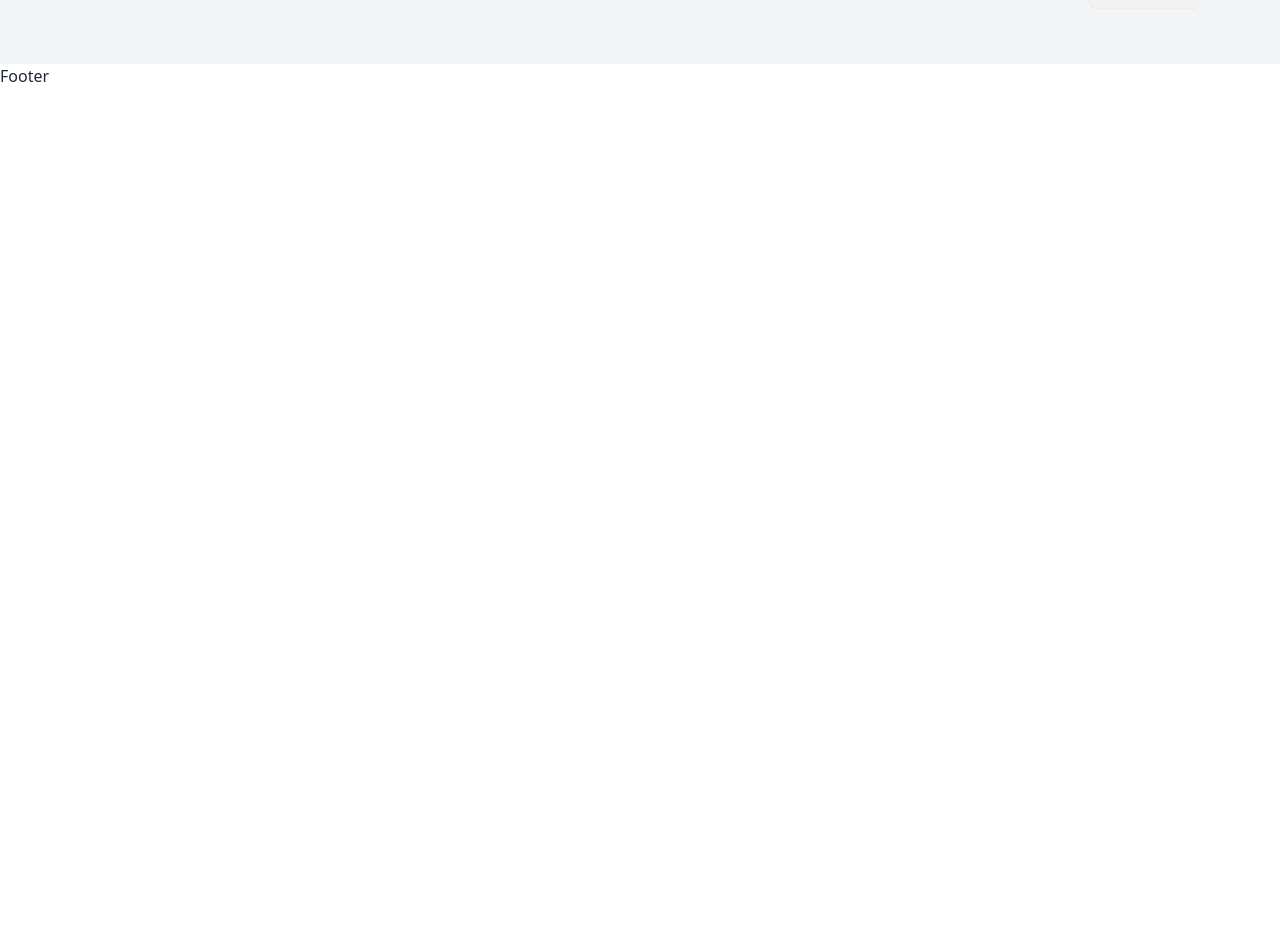
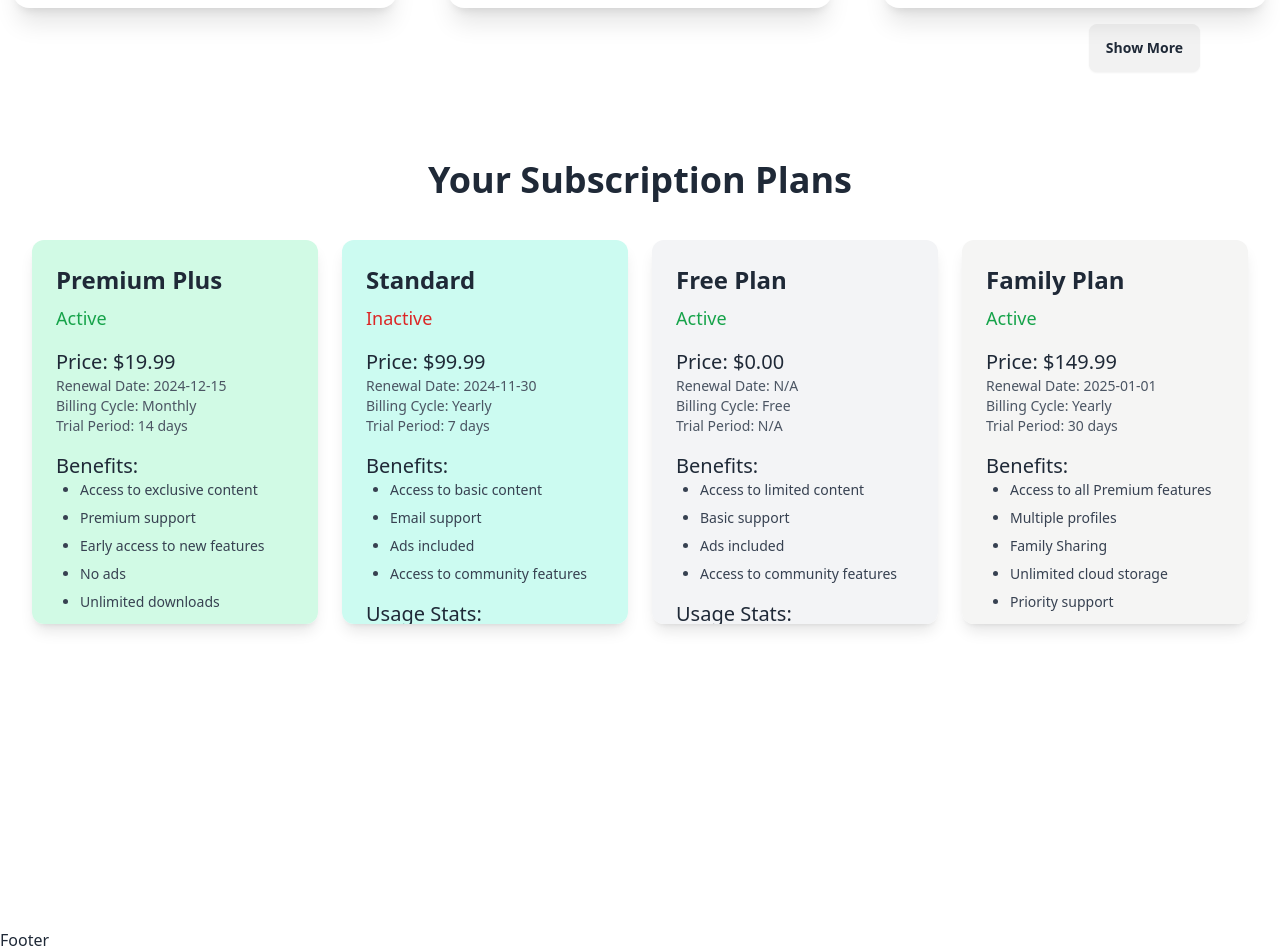
Before and after one commit to farhana988/EcoTrailblazers, a React (Vite) app: page / in a window 1280 px wide. Shown: the part 2158-3110 px from the top of the page. Before the commit the page ends 2246 px from the top, so only its background shows below. Built offline with nearby package versions, Linux system fonts and the light colour scheme.

Commit message:
subscription plan

```diff
--- a/src/components/AllBlogs.jsx
+++ b/src/components/AllBlogs.jsx
@@ -5,7 +5,7 @@ import Blog from "./Blog";
 
 const AllBlogs = () => {
     const data =useLoaderData()
-    console.log(data)
+
     return (
         <div className="min-h-screen bg-gray-100 py-10">
         <div className="container mx-auto">
--- a/src/components/Blog.jsx
+++ b/src/components/Blog.jsx
@@ -4,7 +4,7 @@
 const Blog = ({ blog }) => {
     const {image,title,excerpt}=blog
     return (
-       <div className="flex justify-center">
+       <div className="flex justify-center ">
       <div className="card w-96 bg-base-100 shadow-xl flex flex-col">
         <figure className="flex-shrink-0">
           <img src={image} alt={title} className="h-48 w-full object-cover" />
--- a/src/components/Blogs.jsx
+++ b/src/components/Blogs.jsx
@@ -4,15 +4,15 @@ import { Link, useLoaderData } from "react-router-dom";
 import Blog from "./Blog";
 
 const Blogs = () => {
-  const data = useLoaderData();
-  const blogData = data.blogData;
+  const {blogData} = useLoaderData();
+  // const blogData = data.blogData;
   // console.log(blogData)
 
   return (
-    <div className="min-h-screen bg-gray-100 py-10">
+    <div className="min-h-screen  py-10 ">
       <div className="container mx-auto">
         <h1 className="text-3xl font-bold text-center mb-8">Blog Cards</h1>
-        <div className="flex flex-wrap justify-center gap-6">
+        <div className="grid grid-cols-1 md:grid-cols-2 lg:grid-cols-3 justify-center gap-6">
           {blogData.slice(0,3).map((blog) => (
             <Blog key={blog.id} blog={blog}></Blog>
           ))}
--- a/src/components/Cards.jsx
+++ b/src/components/Cards.jsx
@@ -6,9 +6,7 @@ import { useState } from "react";
 
 
 const Cards = () => {
-    const data = useLoaderData()
-    const cardData = data.cardData
-    // console.log(cardData)
+    const {cardData }= useLoaderData()
 
     const [cardCount,setCardCount]=useState(4)
     const showMore =()=>{
@@ -25,7 +23,7 @@ const Cards = () => {
            </div>
 
           {
-            cardCount < data.length &&
+            cardCount < cardData.length &&
            (<div className="flex justify-end mt-4 mr-5 md:mr-0 lg:mr-20">
              <button
              onClick={showMore}
--- a/src/components/Subscription.jsx
+++ b/src/components/Subscription.jsx
@@ -1,12 +1,147 @@
-// import React from 'react'
-// import PropTypes from 'prop-types'
+/* eslint-disable react/prop-types */
 
-function Subscription() {
+const SubscriptionPlan = ({ subscription }) => {
+  const {
+    planName,
+    status,
+    price,
+    renewalDate,
+    billingCycle,
+    trialPeriod,
+    benefits,
+    usageStats,
+    discounts,
+    referralInfo,
+    customFeatures,
+  } = subscription;
+
+
+  const colorPalette = [
+    "bg-blue-100",
+    "bg-gray-100",
+    "bg-green-100",
+    "bg-yellow-100",
+    "bg-purple-100",
+    "bg-pink-100",
+    "bg-indigo-100",
+    "bg-teal-100",
+    "bg-red-100",
+    "bg-orange-100",
+    "bg-lime-100",
+    "bg-emerald-100",
+    "bg-cyan-100",
+    "bg-fuchsia-100",
+    "bg-rose-100",
+    "bg-amber-100",
+    "bg-sky-100",
+    "bg-violet-100",
+    "bg-zinc-100",
+    "bg-stone-100",
+  ];
+
+
+  const randomColor =
+    colorPalette[Math.floor(Math.random() * colorPalette.length)];
+
   return (
-    <div>Subscription</div>
-  )
-}
+    <div
+      className={`p-6 my-4 rounded-xl shadow-lg flex flex-col h-96 overflow-y-scroll ${randomColor}`}
+    >
+      <h3 className="text-2xl font-semibold">{planName}</h3>
+      <p
+        className={`text-lg font-medium mt-2 ${
+          status === "Active" ? "text-green-600" : "text-red-600"
+        }`}
+      >
+        {status}
+      </p>
 
-Subscription.propTypes = {}
+      <div className="mt-4">
+        <h4 className="font-medium text-xl">Price: {price}</h4>
+        <p className="text-sm text-gray-600">Renewal Date: {renewalDate}</p>
+        <p className="text-sm text-gray-600">Billing Cycle: {billingCycle}</p>
+        {trialPeriod && (
+          <p className="text-sm text-gray-600">Trial Period: {trialPeriod}</p>
+        )}
+      </div>
 
-export default Subscription
+      {/* Benefits */}
+      <div className="mt-4">
+        <h4 className="font-medium text-xl">Benefits:</h4>
+        <ul className="list-disc pl-6 space-y-2">
+          {benefits.map((benefit, index) => (
+            <li key={index} className="text-sm text-gray-700">
+              {benefit}
+            </li>
+          ))}
+        </ul>
+      </div>
+
+      {/* Usage Stats */}
+      <div className="mt-4">
+        <h4 className="font-medium text-xl">Usage Stats:</h4>
+        <ul className="space-y-2 text-sm text-gray-600">
+          <li>Storage Used: {usageStats.storageUsed}</li>
+          <li>Data Limit: {usageStats.dataLimit}</li>
+          <li>Devices Linked: {usageStats.devicesLinked}</li>
+          <li>Video Hours Watched: {usageStats.videoHoursWatched}</li>
+        </ul>
+      </div>
+
+      {/* Discount */}
+      {discounts && discounts.length > 0 && (
+        <div className="mt-4">
+          <h4 className="font-medium text-xl">Discounts:</h4>
+          <ul className="space-y-2 text-sm text-gray-600">
+            {discounts.map((discount, index) => (
+              <li key={index}>
+                <span className="font-semibold">{discount.discountCode}</span>:{" "}
+                {discount.amountOff} off - Valid until {discount.validUntil}
+                <p className="text-xs text-gray-500">{discount.description}</p>
+              </li>
+            ))}
+          </ul>
+        </div>
+      )}
+
+      {/* Referral Info */}
+      {referralInfo && (
+        <div className="mt-4">
+          <h4 className="font-medium text-xl">Referral Info:</h4>
+          <ul className="space-y-2 text-sm text-gray-600">
+            <li>Referral Code: {referralInfo.referralCode}</li>
+            <li>Referred Users: {referralInfo.referredUsers}</li>
+            <li>Bonus Earned: {referralInfo.bonusEarned}</li>
+            <li>
+              Last Referred User: {referralInfo.lastReferredUser || "N/A"}
+            </li>
+          </ul>
+        </div>
+      )}
+
+      {/* Custom Features */}
+      <div className="mt-4 flex-grow">
+        <h4 className="font-medium text-xl">Custom Features:</h4>
+        <ul className="space-y-2 text-sm text-gray-600">
+          <li>Theme: {customFeatures.customTheme}</li>
+          <li>
+            Personalized Recommendations:{" "}
+            {customFeatures.personalizedRecommendations
+              ? "Enabled"
+              : "Disabled"}
+          </li>
+          <li>
+            Priority Support: {customFeatures.prioritySupport ? "Yes" : "No"}
+          </li>
+        </ul>
+      </div>
+      <div className="mt-4">
+        <button className="btn bg-blue-500 text-white px-6 py-2 rounded-lg hover:bg-blue-600 w-full">
+          Buy this plan
+        </button>
+      </div>
+    </div>
+  );
+};
+
+export default SubscriptionPlan;
--- a/src/components/Subscriptions.jsx
+++ b/src/components/Subscriptions.jsx
@@ -1,9 +1,25 @@
+/* eslint-disable react/jsx-key */
 // import React from 'react';
 
+import { useLoaderData } from "react-router-dom";
+import Subscription from "./Subscription";
+
 const Subscriptions = () => {
+  const {subsData}= useLoaderData()
+
   return (
     <div>
+      <div className="min-h-screen  p-8">
+        <h1 className="text-4xl font-bold text-center mb-6">
+          Your Subscription Plans
+        </h1>
+        <div className="grid grid-cols-1 md:grid-cols-2 lg:grid-cols-4 gap-6">
+          {subsData.map(subscription => (
+            <Subscription subscription={subscription}></Subscription>
+          ))}
 
+        </div>
+      </div>
     </div>
   );
 };
--- a/src/pages/Home.jsx
+++ b/src/pages/Home.jsx
@@ -4,6 +4,7 @@ import Banner from "../components/Banner";
 import Blogs from "../components/Blogs";
 
 import Cards from "../components/Cards";
+import Subscriptions from "../components/Subscriptions";
 
 const Home = () => {
     return (
@@ -12,6 +13,7 @@ const Home = () => {
              <Banner></Banner>
              <Cards></Cards>
              <Blogs></Blogs>
+             <Subscriptions></Subscriptions>
 
         </div>
     );
--- a/src/routes/router.jsx
+++ b/src/routes/router.jsx
@@ -25,8 +25,11 @@ const router = createBrowserRouter([
           const blogRes = await fetch("./blogs.json")
           const blogData =await blogRes.json()
 
+          const subsRes =await fetch ("./subscription.json")
+          const subsData = await subsRes.json()
 
-          return{cardData, blogData}
+          // console.log(subsData)
+          return{cardData, blogData, subsData}
         }
       },
       {
```
